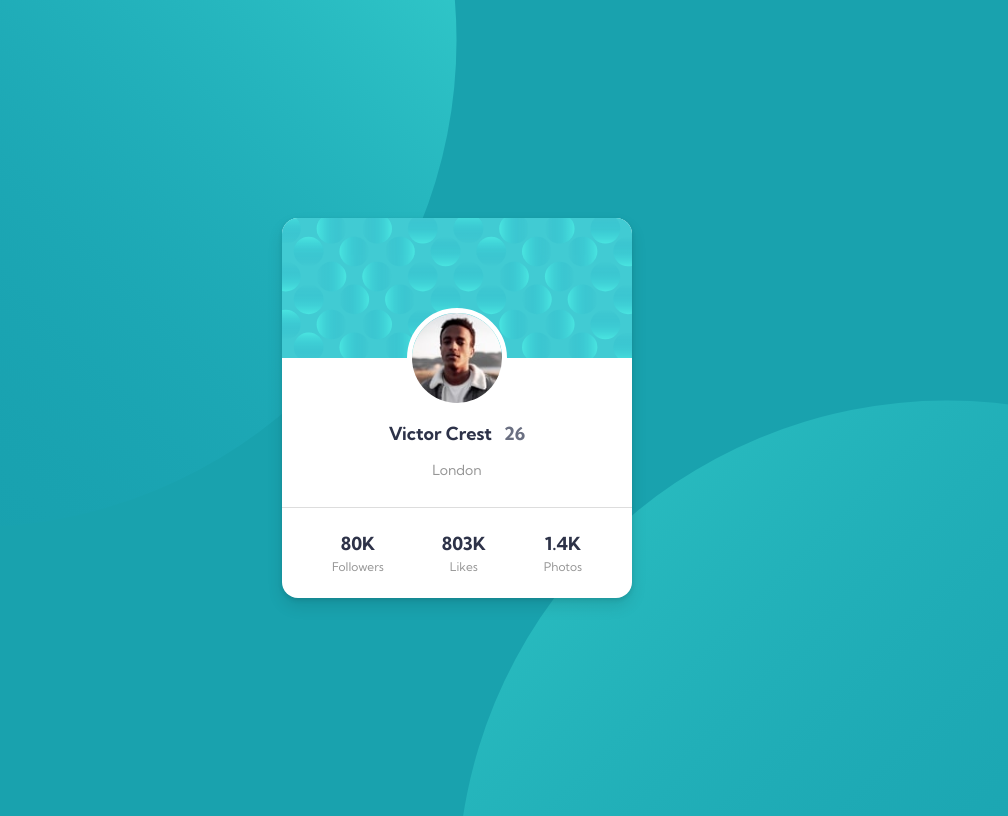
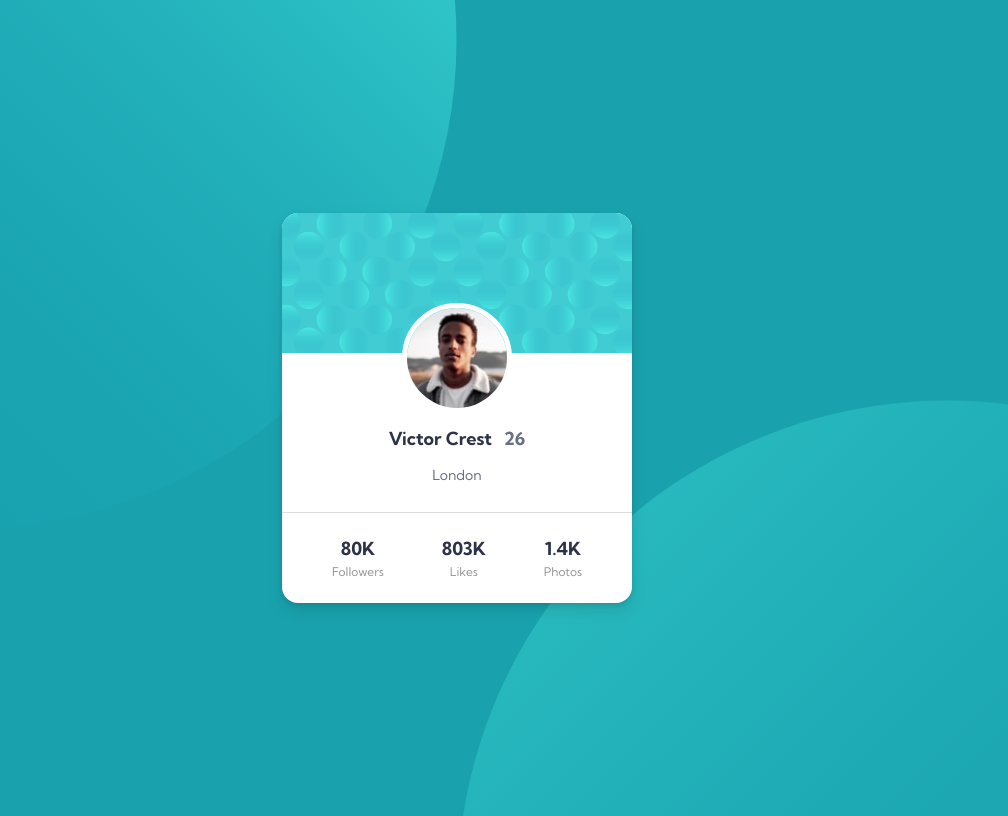
Before and after one commit to kgilla/profile-card-component, a plain HTML site: page index.html in a window 1280 px wide. Shown: the whole page, without its empty margins (183-1191 px from the left). Drawn offline with Linux system fonts and the light colour scheme.

Commit message:
Adjusted image size

```diff
--- a/styles.css
+++ b/styles.css
@@ -51,15 +51,15 @@ body {
   left: 50%;
   transform: translateX(-50%);
   display: flex;
-  height: 100px;
-  width: 100px;
+  height: 110px;
+  width: 110px;
   border: 5px solid #fff;
   border-radius: 100%;
   overflow: hidden;
 }
 
 .card-main {
-  margin-top: 40px;
+  margin-top: 50px;
   padding: 8px;
   display: flex;
   flex-direction: column;
@@ -87,7 +87,7 @@ body {
   padding: 0;
   font-size: 14px;
   font-weight: 400;
-  color: var(--darkGray);
+  color: var(--darkGrayishBlue);
 }
 
 .card-footer {
```
